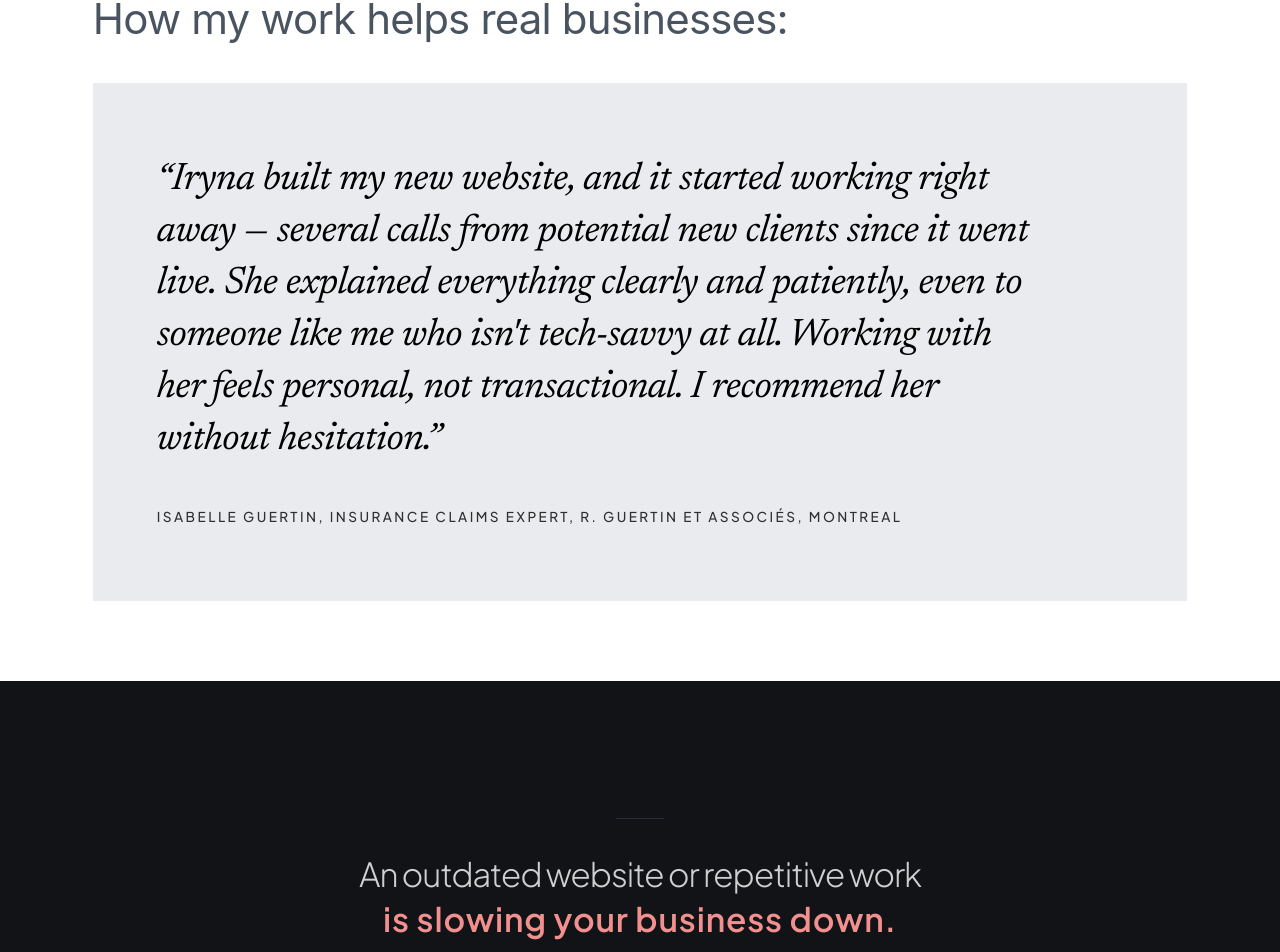
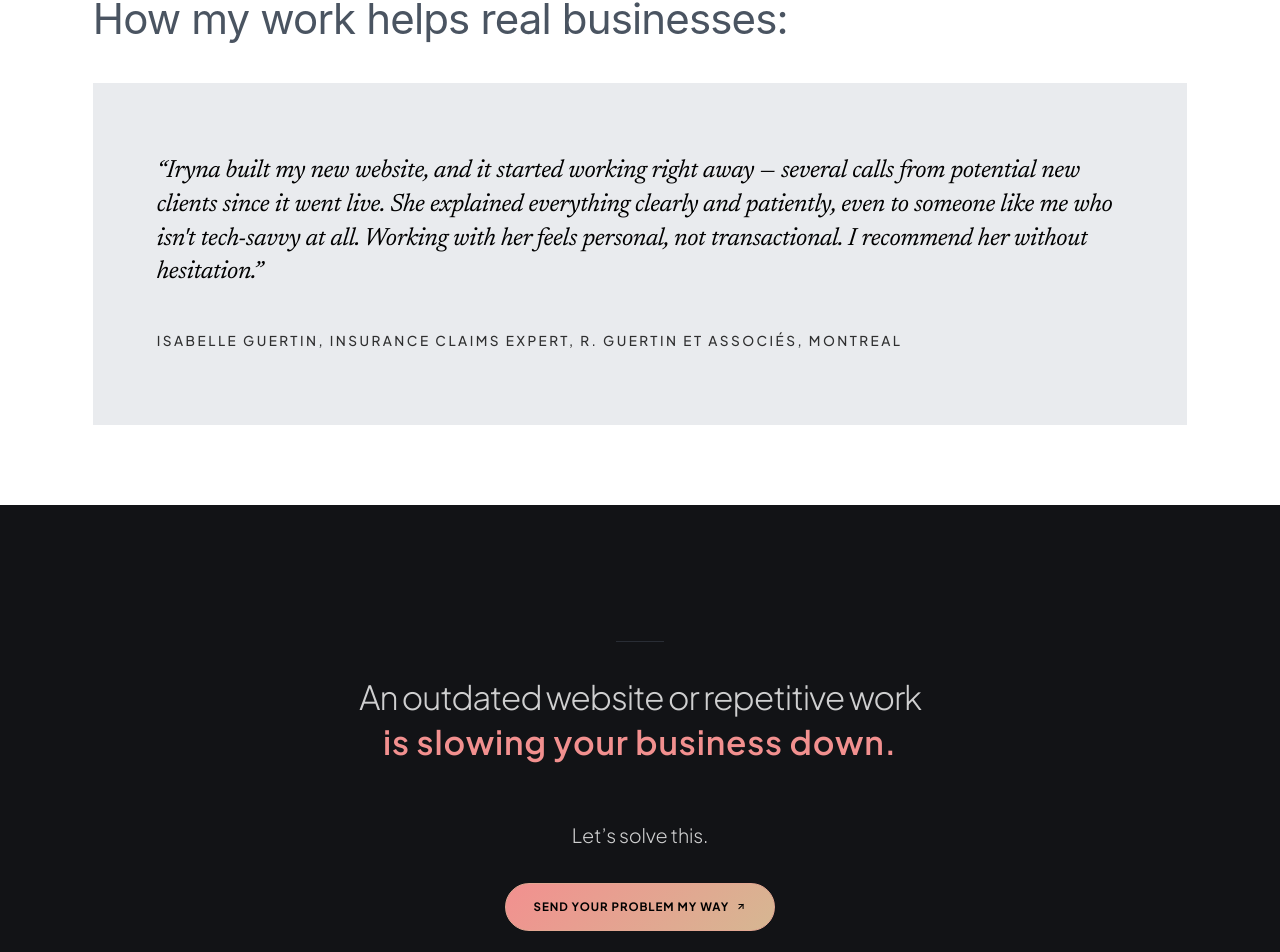
Before and after one commit to Irene2828/porfoliojuly, a Next.js app: page / in a window 1280 px wide. Shown: the part 3703-4655 px from the top of the page. Built offline with nearby package versions, Linux system fonts and the light colour scheme; no server answers; the database is empty.

Commit message:
Shrink Isabelle testimonial quote by 35% and widen its column by 20%

```diff
--- a/src/app/v2/components/ProcessSection.tsx
+++ b/src/app/v2/components/ProcessSection.tsx
@@ -42,7 +42,7 @@ export default function ProcessSection() {
         }
         @media (max-width: 900px) {
           .testimonial-quote {
-            font-size: clamp(1.5rem, 7vw, 1.9rem) !important;
+            font-size: clamp(0.98rem, 4.55vw, 1.24rem) !important;
           }
           .testimonial-single {
             padding: 3rem 1.75rem !important;
@@ -116,11 +116,11 @@ export default function ProcessSection() {
             <blockquote
               className="testimonial-quote"
               style={{
-                fontSize: 'clamp(1.6rem, 3.4vw, 2.4rem)',
+                fontSize: 'clamp(1.04rem, 2.21vw, 1.56rem)',
                 lineHeight: 1.35,
                 margin: 0,
                 padding: 0,
-                maxWidth: '880px',
+                maxWidth: '1056px',
                 fontStyle: 'italic',
                 color: '#000000',
               }}
```
